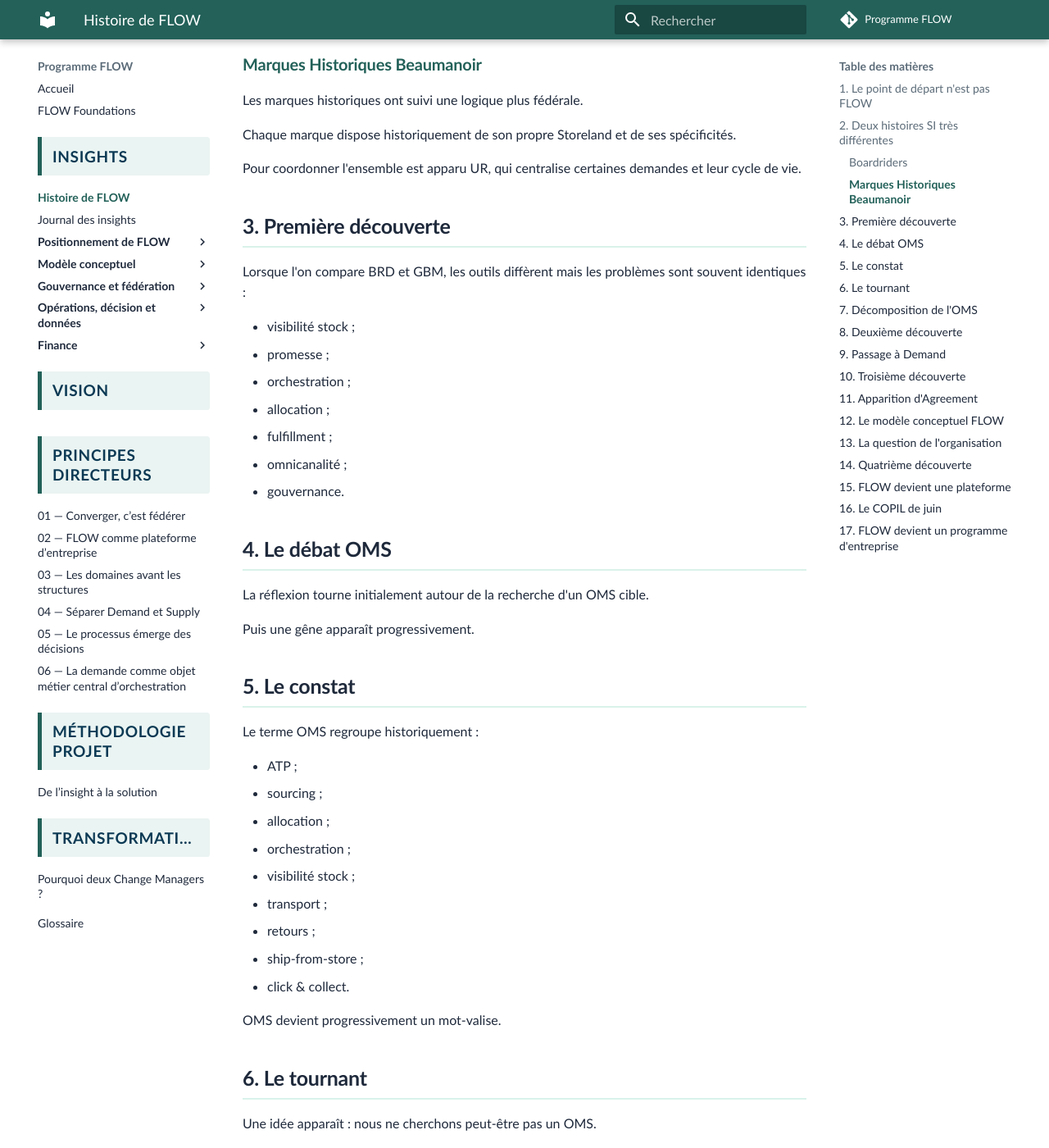
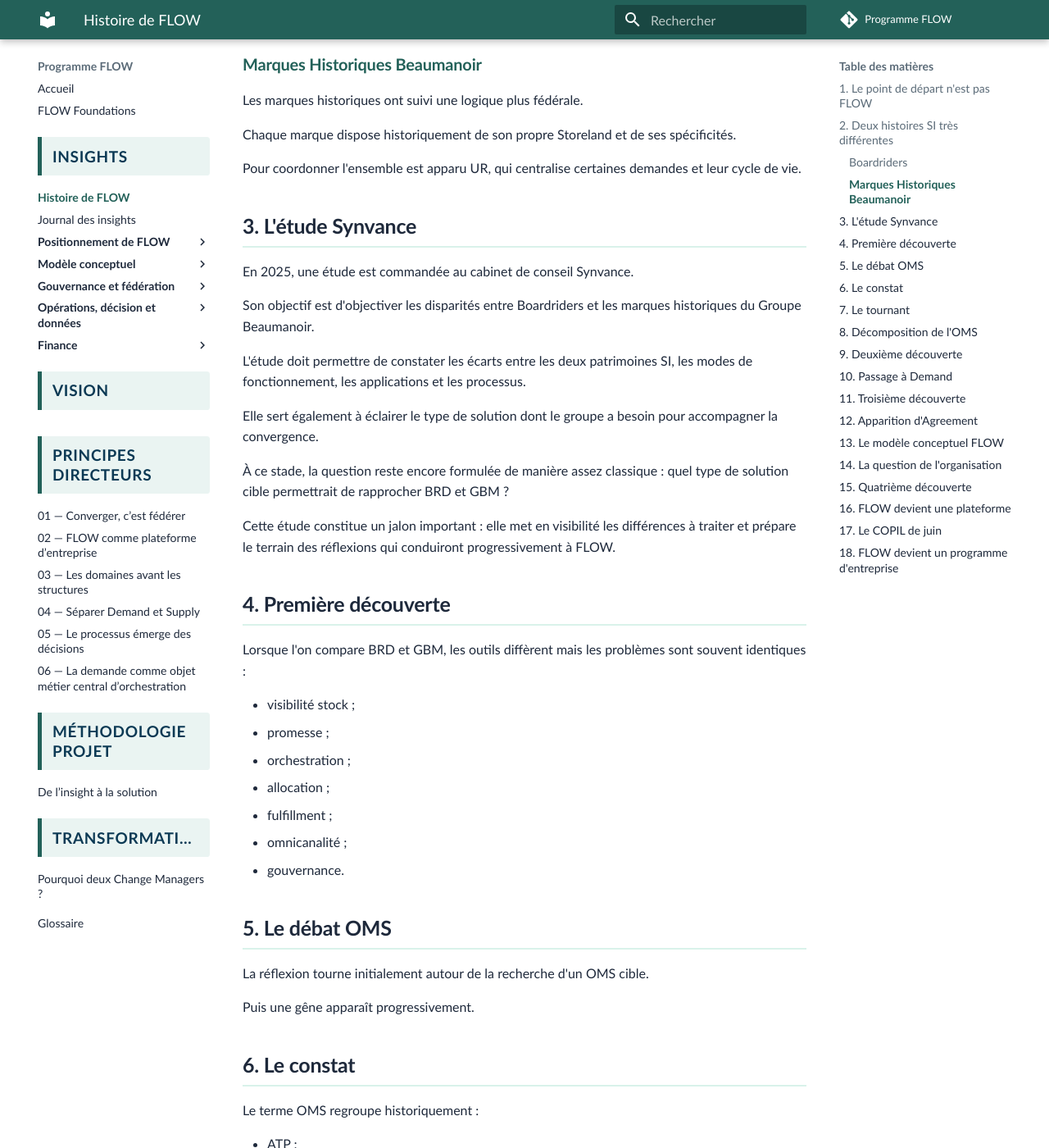
Before and after one commit to laurent-sintes/FLOW-Program, an MkDocs documentation site: the page built from docs/insights/histoire-de-flow.md, in a window 1280 px wide and 1400 px high, scrolled down 690 px. Shown: the whole window at 82% size. Built offline with MkDocs 1.6.1 and Material for MkDocs 9.7.7, drawn with Linux system fonts in a browser that asks for light colours; comment, search, counter and statistics services are not loaded; some of the changed text lies outside the part shown.

Commit message:
Ajoute l’étude Synvance à l’histoire de FLOW

```diff
--- a/docs/insights/histoire-de-flow.md
+++ b/docs/insights/histoire-de-flow.md
@@ -26,7 +26,21 @@ Chaque marque dispose historiquement de son propre Storeland et de ses spécific
 
 Pour coordonner l'ensemble est apparu UR, qui centralise certaines demandes et leur cycle de vie.
 
-## 3. Première découverte
+## 3. L'étude Synvance
+
+En 2025, une étude est commandée au cabinet de conseil Synvance.
+
+Son objectif est d'objectiver les disparités entre Boardriders et les marques historiques du Groupe Beaumanoir.
+
+L'étude doit permettre de constater les écarts entre les deux patrimoines SI, les modes de fonctionnement, les applications et les processus.
+
+Elle sert également à éclairer le type de solution dont le groupe a besoin pour accompagner la convergence.
+
+À ce stade, la question reste encore formulée de manière assez classique : quel type de solution cible permettrait de rapprocher BRD et GBM ?
+
+Cette étude constitue un jalon important : elle met en visibilité les différences à traiter et prépare le terrain des réflexions qui conduiront progressivement à FLOW.
+
+## 4. Première découverte
 
 Lorsque l'on compare BRD et GBM, les outils diffèrent mais les problèmes sont souvent identiques :
 
@@ -125,19 +139,19 @@ Ce qui semble réellement mutualisable est :
 - Fulfillment Network Configuration ;
 - Decision Services.
 
-## 15. FLOW devient une plateforme
+## 16. FLOW devient une plateforme
 
 Le projet cesse progressivement d'être un projet OMS ou ERP.
 
 Il devient une plateforme fédérale de capacités partagées.
 
-## 16. Le COPIL de juin
+## 17. Le COPIL de juin
 
 FLOW est progressivement pensé comme une plateforme capable d'intégrer naturellement les futures acquisitions du groupe.
 
 Les notions de fédération, de plateforme d'entreprise et de multi-tenant deviennent centrales.
 
-## 17. FLOW devient un programme d'entreprise
+## 18. FLOW devient un programme d'entreprise
 
 FLOW n'est plus seulement un projet de convergence SI.
 
```
Also changed, not shown: other parts of docs/insights/histoire-de-flow.md (+11 -11 lines).
